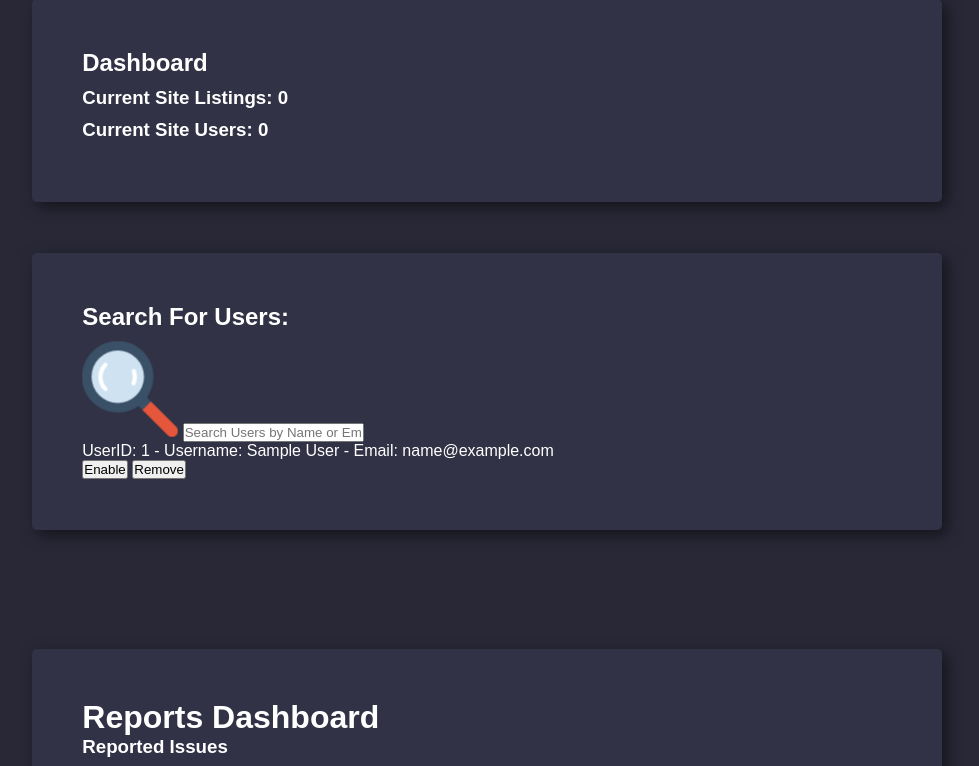
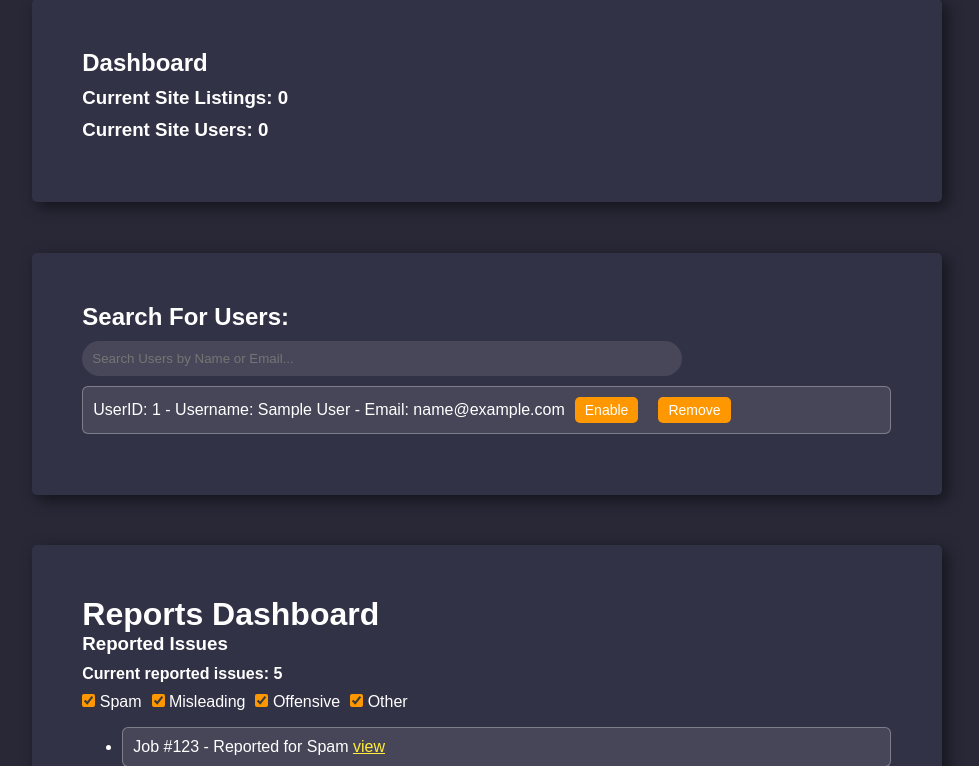
Before and after one commit to van-cpu/COSC-360-Project, a PHP site: page /admin.php in a window 1280 px wide. Shown: the part 255-1021 px from the top of the page, without its empty margins (198-1177 px from the left). Run offline with PHP 8.4, Linux system fonts and the light colour scheme; tables that the repository leaves empty or names only in its code hold one stand-in row (values such as "Sample post").

Commit message:
added polish to admin panel

```diff
--- a/Frontend/admin.php
+++ b/Frontend/admin.php
@@ -30,7 +30,6 @@
         <div class="dashboard">
             <h2>Search For Users: </h2>
             <div id="searchBar">
-                <img src="photos/search-2911.png">
                 <input type="text" id="searchInput" placeholder="Search Users by Name or Email...">
             </div>
             <div id="userListContainer">
@@ -42,12 +41,10 @@
                     while ($row = $result->fetch_assoc()) {
                         echo "<div class='user' data-username='" . strtolower($row["name"]) . "' data-email='" . strtolower($row["email"]) . "'>
                         <p>UserID: " . $row["id"] . " - Username: " . $row["name"] . " - Email: " . $row["email"] . "</p>
-
                         <form action='../PHP/update_user.php' method='POST' style='display: inline;'>
                             <input type='hidden' name='user_id' value='" . $row["id"] . "'>
                             <button type='submit' name='action' value='enable'>Enable</button>
                         </form>
-
                         <form action='../PHP/update_user.php' method='POST' style='display: inline;'>
                             <input type='hidden' name='user_id' value='" . $row["id"] . "'>
                             <button type='submit' name='action' value='disable'>Remove</button>
@@ -58,27 +55,6 @@
             </div>
         </div>
 
-        <script>
-            document.addEventListener('DOMContentLoaded', function () {
-                document.getElementById('searchInput').addEventListener('input', function () {
-                    const searchTerm = this.value.toLowerCase();
-                    const users = document.querySelectorAll('#userListContainer .user'); // Updated selector
-
-                    users.forEach(user => {
-                        const username = user.getAttribute('data-username');
-                        const email = user.getAttribute('data-email');
-
-                        if (username.includes(searchTerm) || email.includes(searchTerm)) {
-                            user.style.display = 'block';
-                        } else {
-                            user.style.display = 'none';
-                        }
-                    });
-                });
-            });
-        </script>
-
-        <br>
         <div id="viewReportedIssue" style="display: none;">
             <h2>View Issue</h2>
             <div id="innerText" class="textDiv">
--- a/Frontend/css/admin.css
+++ b/Frontend/css/admin.css
@@ -18,7 +18,48 @@ body{background-color: rgb(40, 40, 55); color: white;}
     border-radius: 5px;
 }
 
+/* Search Bar Styling */
+#searchBar input[type="text"]{
+    align-items: center;
+    background-color: rgba(255, 255, 255, 0.1);
+    border-radius: 20px;
+    border: none;
+    padding: 10px;
+    width: 100%;
+    max-width: 600px;
+    margin-bottom: 10px;
+    box-shadow:rgba(0, 0, 0, 0.2);
+    color: white; /* Text color */
+}
 
+/* User Entry Styling */
+.user {
+    background: rgba(255, 255, 255, 0.1);
+    border: 1px solid rgba(255, 255, 255, 0.3);
+    padding: 10px;
+    margin-bottom: 10px;
+    border-radius: 6px;
+    color: #ffffff;
+    display: flex;
+    justify-content: left;
+    align-items: center;
+}
+
+.user button {
+    background-color: #ff9800;
+    border: none;
+    border-radius: 5px;
+    color: white;
+    padding: 5px 10px;
+    margin: 0px 10px;
+    cursor: pointer;
+    font-size: 14px;
+    white-space: nowrap;
+}
+
+.user button:hover {
+    background-color: #7d4c03;
+}
 
 /* Dashboard Styling */
 .dashboard {
@@ -34,7 +75,6 @@ body{background-color: rgb(40, 40, 55); color: white;}
     color: #ffffff;
     margin-bottom: 10px;
 }
-
 
 /* Links */
 .viewProb {
--- a/Frontend/js/admin.js
+++ b/Frontend/js/admin.js
@@ -25,19 +25,20 @@ document.addEventListener("DOMContentLoaded", function () {
 
     document.getElementById('searchInput').addEventListener('input', function () {
         const searchTerm = this.value.toLowerCase();
-        const users = document.querySelectorAll('#userListContainer .user'); // Updated selector
+        const users = document.querySelectorAll('#userListContainer .user'); // Ensure this selector matches your HTML
 
         users.forEach(user => {
             const username = user.getAttribute('data-username');
             const email = user.getAttribute('data-email');
 
             if (username.includes(searchTerm) || email.includes(searchTerm)) {
-                user.style.display = 'block';
+                user.style.display = 'flex';
             } else {
                 user.style.display = 'none';
             }
         });
     });
+
 
     function filterIssues() {
         let activeFilters = [];
```
Lines whose indentation alone changed are shown as unchanged.
